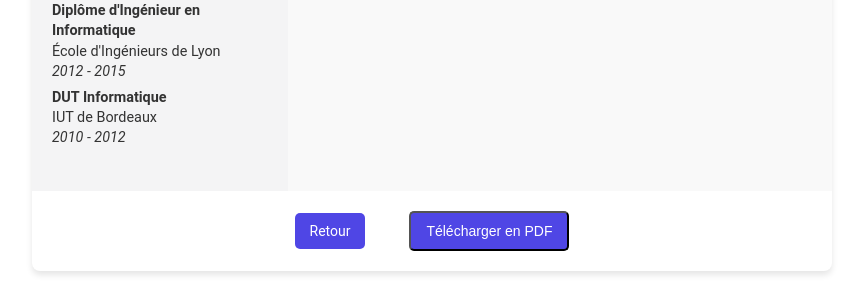
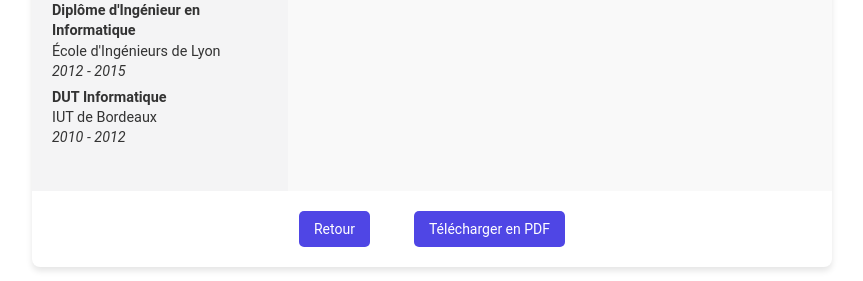
Before and after one commit to Vehementz/python-x-yaml-cv-generator, a Flask app: page /cv/cv_sample in a window 1280 px wide. Shown: the part 803-1084 px from the top of the page, without its empty margins (208-1071 px from the left). Run offline with Flask 3, Linux system fonts and the light colour scheme.

Commit message:
style(cv_template.html): add cursor pointer for better UX on download button fix(cv_template.html): change PDF download button element from button to anchor for consistency

```diff
--- a/templates/cv_template.html
+++ b/templates/cv_template.html
@@ -172,6 +172,7 @@
 
         .download-btn:hover {
             background-color: #3b82f6;
+            cursor: pointer;
         }
     </style>
 </head>
@@ -244,7 +245,7 @@
         {% if show_download %}
         <div style="text-align: center;" class="no-print">
             <a href="/" class="download-btn">Retour</a>
-            <button onclick="window.print()" class="download-btn">Télécharger en PDF</button>
+            <a onclick="window.print()" class="download-btn">Télécharger en PDF</a>
         </div>
         {% endif %}
     </div>
```
